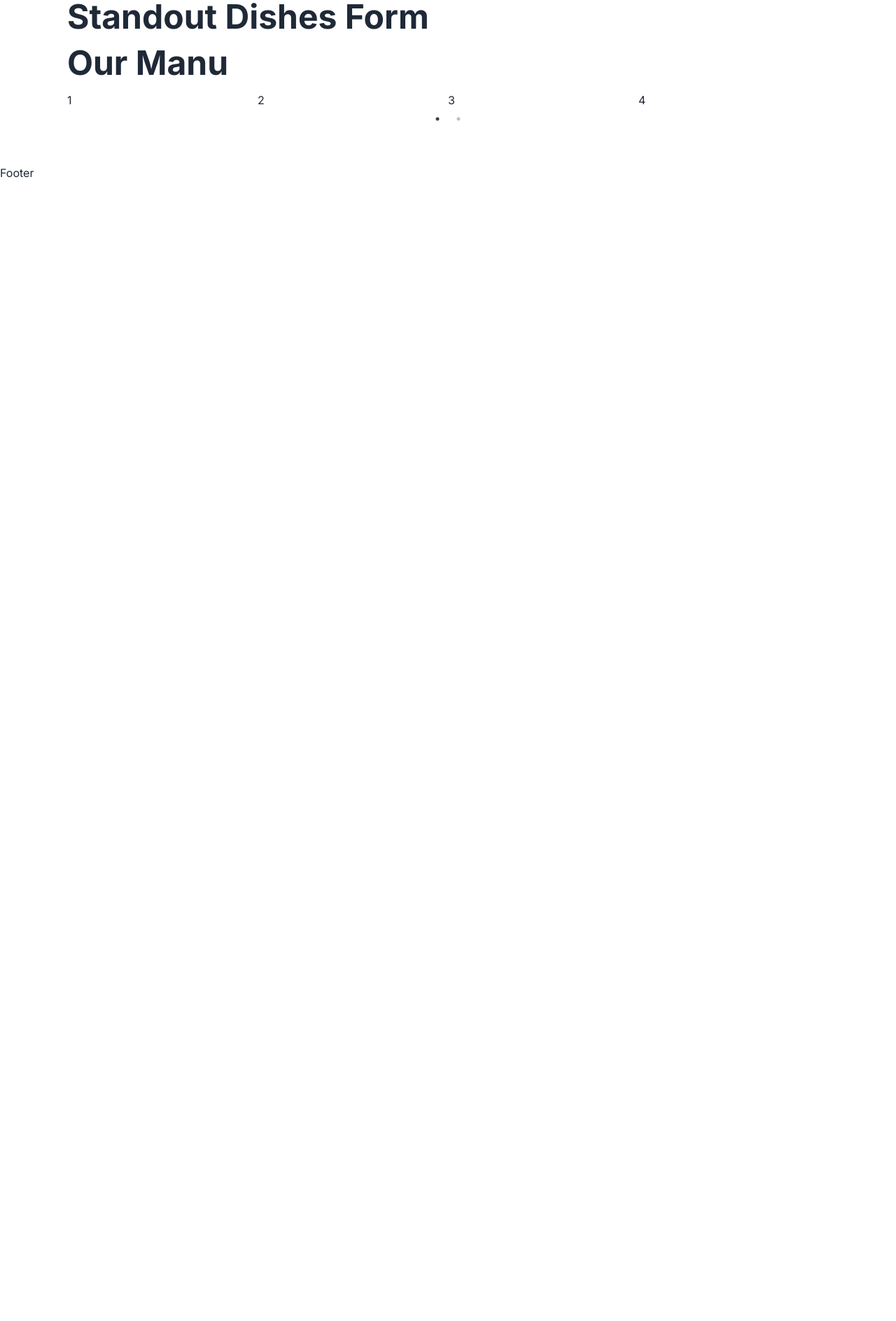
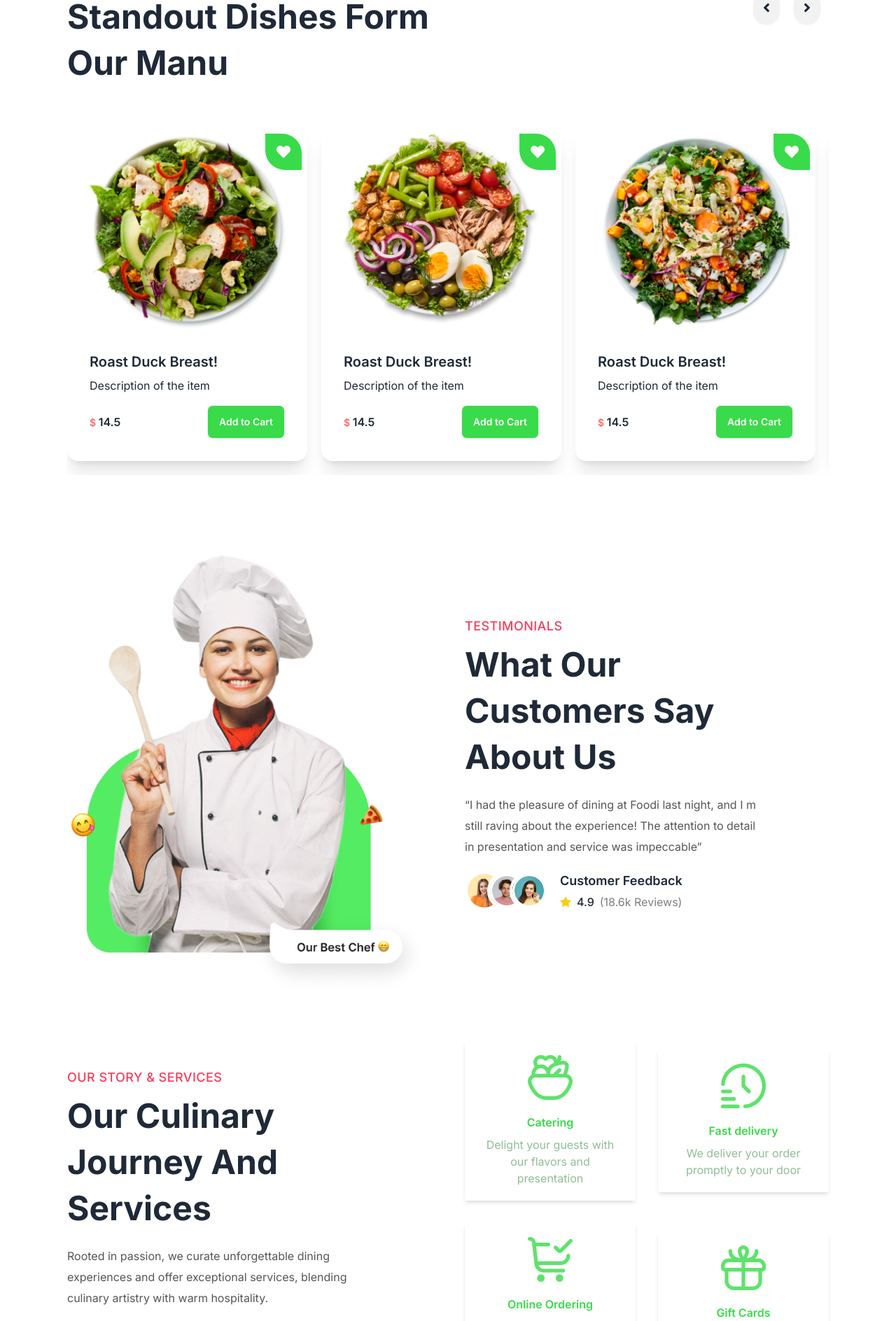
Before and after one commit to mehedi22rifat/mren-complate-food-app, a React (Vite) app: page / in a window 1280 px wide. Shown: the part 1660-3548 px from the top of the page at 70% size. Before the commit the page ends 1919 px from the top, so only its background shows below. Built offline with nearby package versions, Linux system fonts and the light colour scheme.

Commit message:
added testimonials, Our services, SpecialDishes,Card page and react slick pages

```diff
--- a/package.json
+++ b/package.json
@@ -12,13 +12,15 @@
   "dependencies": {
     "localforage": "^1.10.0",
     "match-sorter": "^6.3.4",
+    "prop-types": "^15.8.1",
     "react": "^18.3.1",
     "react-dom": "^18.3.1",
     "react-icons": "^5.3.0",
     "react-router-dom": "^6.26.2",
     "react-slick": "^0.30.2",
     "slick-carousel": "^1.8.1",
-    "sort-by": "^1.2.0"
+    "sort-by": "^1.2.0",
+    "swiper": "^11.1.14"
   },
   "devDependencies": {
     "@eslint/js": "^9.9.0",
--- a/src/App.css
+++ b/src/App.css
@@ -18,3 +18,7 @@ header{
 .title{
     @apply text-4xl md:text-5xl font-bold my-2 leading-snug md:leading-snug
 }
+
+.heartStar{
+    border-radius: 0px 28px 0px 28px;
+}
--- /dev/null
+++ b/src/pages/Cards.jsx
@@ -0,0 +1,46 @@
+import React, { useState } from "react";
+import PropTypes from "prop-types"; // ES6
+import { Link } from "react-router-dom";
+import {FaHeart} from 'react-icons/fa'
+
+const Cards = ({ item }) => {
+const [isHeartFillter,setHeartFilter] = useState(false)
+
+const handleHeartClick = () =>{
+    setHeartFilter(!isHeartFillter)
+}
+
+return (
+    <div to={`/menu/${item._id}`} className="card shadow-xl relative mr-5 md:my-5">
+      <div
+        className={`rating gap-1 absolute right-2 top-2 p-4 heartStar bg-green ${
+          isHeartFillter ? "text-rose-500" : "text-white"
+        }`}
+        onClick={handleHeartClick}
+      >
+        <FaHeart className="w-5 h-5 cursor-pointer" />
+      </div>
+      <Link to={`/menu/${item._id}`}>
+        <figure>
+          <img src={item.image} alt="Shoes" className="hover:scale-105 transition-all duration-300 md:h-72" />
+        </figure>
+      </Link>
+      <div className="card-body">
+       <Link to={`/menu/${item._id}`}><h2 className="card-title">{item.name}!</h2></Link>
+        <p>Description of the item</p>
+        <div className="card-actions justify-between items-center mt-2">
+          <h5 className="font-semibold">
+            <span className="text-sm text-red">$ </span> {item.price}
+          </h5>
+          <button className="btn bg-green text-white">Add to Cart </button>
+        </div>
+      </div>
+    </div>
+  );
+};
+
+Cards.propTypes = {
+  item: PropTypes.object,
+};
+
+export default Cards;
--- a/src/pages/Home.jsx
+++ b/src/pages/Home.jsx
@@ -2,6 +2,8 @@ import React from 'react'
 import Banner from '../components/Banner'
 import Cetagory from './Cetagory'
 import SpecialDishes from './SpecialDishes'
+import Testimonials from './Testimonials'
+import Ourservec from './Ourservec'
 
 
 export const Home = () => {
@@ -10,6 +12,8 @@ export const Home = () => {
     <Banner/>
     <Cetagory/>
     <SpecialDishes/>
+    <Testimonials/>
+    <Ourservec/>
   </div>
 
   )
--- /dev/null
+++ b/src/pages/Ourservec.jsx
@@ -0,0 +1,47 @@
+import React from 'react'
+
+const serviceLists = [
+    {id:1, title: "Catering", des: "Delight your guests with our flavors and  presentation", img: "../../public/images/home/services/icon1.png"},
+    {id:2, title: "Fast delivery", des: "We deliver your order promptly to your door", img: "../../public/images/home/services/icon2.png"},
+    {id:3, title: "Online Ordering", des: "Explore menu & order with ease using our Online Ordering n", img: "../../public/images/home/services/icon3.png"},
+    {id:4, title: "Gift Cards", des: "Give the gift of exceptional dining with Foodi Gift Cards", img: "../../public/images/home/services/icon4.png"},
+]
+
+const Ourservec = () => {
+    return (
+        <div className="secetion-container my-16">
+          <div className="flex flex-col md:flex-row items-center justify-between gap-12">
+            <div className="md:w-1/2">
+              <div className="text-left md:w-4/5">
+                <p className="subtitle">Our Story & Services</p>
+                <h2 className="title">Our Culinary Journey And Services</h2>
+                <p className="my-5 text-secondary leading-[30px]">
+                  Rooted in passion, we curate unforgettable dining experiences and
+                  offer exceptional services, blending culinary artistry with warm
+                  hospitality.
+                </p>
+
+                <button className="bg-green font-semibold btn text-white px-8 py-3 rounded-full">
+                  Explore
+                </button>
+              </div>
+            </div>
+            <div className="md:w-1/2">
+                <div className="grid sm:grid-cols-2 grid-cols-1 gap-8 items-center">
+                    {
+                        serviceLists.map((service) => (
+                            <div key={service.id} className="shadow-md rounded-sm py-5 px-4 text-center space-y-2 text-green cursor-pointer hover:border hover:border-indigo-600 transition-all duration-300">
+                                <img src={service.img} alt="" className=" mx-auto"/>
+                                <h5 className="pt-3 font-semibold"> {service.title}</h5>
+                                <p className="text-[#90BD95]">{service.des}</p>
+                            </div>
+                        ))
+                    }
+                </div>
+            </div>
+          </div>
+        </div>
+      );
+}
+
+export default Ourservec
--- a/src/pages/SpecialDishes.jsx
+++ b/src/pages/SpecialDishes.jsx
@@ -1,17 +1,17 @@
+/* eslint-disable react/prop-types */
 import React, { useEffect, useState } from 'react'
 import "slick-carousel/slick/slick.css";
 import "slick-carousel/slick/slick-theme.css";
 import Slider from "react-slick";
-
-
-
+import Cards from './Cards';
+import { FaAngleLeft } from "react-icons/fa";
+import { FaAngleRight } from "react-icons/fa";
 
 
 const SpecialDishes = () => {
 
 const [recipes,setRecipes] =useState([])
-const slide = React.useRef(null)
-console.log(recipes)
+const slider = React.useRef(null)
 
 useEffect(() => {
   fetch("/menu.json")
@@ -24,14 +24,45 @@ useEffect(() => {
 }, []);
 
 
+// shiple next arror
+const simpleNextArror = (props) =>{
+  const {className,style,onClick} = props
+  return(
+    <div
+      className={className}
+      style={{...style,display:"block",background:"red"}}
+      onClick={onClick}
+    >
+      Next
+    </div>
+  )
+}
+
+// simple prev arror
+const simplePrevArror = (props) =>{
+  const {className,style,onClick} = props;
+
+  return(
+    <div
+      className={className}
+      style={{...style,display:"block",background:"green"}}
+      onClick={onclick}
+    >
+      Prev
+    </div>
+  )
+}
+
+
+
 
   const settings = {
     dots: true,
     infinite: false,
     speed: 500,
-    slidesToShow: 4,
-    slidesToScroll: 4,
-    initialSlide: 0,
+    slidesToShow: 3,
+    slidesToScroll: 3,
+    initialSlide: 1,
     responsive: [
       {
         breakpoint: 1024,
@@ -57,48 +88,52 @@ useEffect(() => {
           slidesToScroll: 1
         }
       }
-    ]
+    ],
+    nextArror:<simpleNextArror/>,
+    prevArror:<simplePrevArror/>
+
   };
 
 
 
 
   return (
-    <div className='secetion-container my-20'>
+    <div className='secetion-container my-20 xl:px-24 relative'>
          <div className='text-left'>
             <p className='subtitle'>Special Dishes</p>
             <h2 className='title md:w-[520px]'>Standout Dishes Form Our Manu</h2>
         </div>
+        {/* ARROR ICON */}
+        <div className='md:absolute right-3 top-8 mb-10 md:mr-24'>
+          <button
+          className='btn p-2 rounded-full ml-5'
+          onClick={() => slider?.current?.slickPrev()}
+          >
+            <FaAngleLeft className='text-xl'/>
+          </button>
+          <button
+           className='btn p-2 rounded-full ml-5'
+            onClick={() => slider?.current?.slickNext()}
+          >
+            <FaAngleRight className='text-xl'/>
+          </button>
+        </div>
 
-        <Slider {...settings}>
-        <div>
-          <h3>1</h3>
-        </div>
-        <div>
-          <h3>2</h3>
-        </div>
-        <div>
-          <h3>3</h3>
-        </div>
-        <div>
-          <h3>4</h3>
-        </div>
-        <div>
-          <h3>5</h3>
-        </div>
-        <div>
-          <h3>6</h3>
-        </div>
-        <div>
-          <h3>7</h3>
-        </div>
-        <div>
-          <h3>8</h3>
-        </div>
+
+        <Slider ref={slider} {...settings} className="overflow-hidden mt-10 gap-4">
+
+
+        {recipes.map((item, index) => (
+          <Cards className="" item={item} key={index}/>
+        ))}
+
+
       </Slider>
 
      </div>
   )
 }
 
+
+
 export default SpecialDishes
--- /dev/null
+++ b/src/pages/Testimonials.jsx
@@ -0,0 +1,57 @@
+import React from 'react'
+import { FaStar } from "react-icons/fa";
+import testmonials from '../../public/images/home/testimonials/testimonials.png'
+
+const Testimonials = () => {
+    return (
+        <div className="secetion-container">
+          <div className="flex flex-col md:flex-row items-center justify-between gap-12">
+            <div className="md:w-1/2">
+              <img src={testmonials} alt="testmonials image" />
+            </div>
+            <div className="md:w-1/2">
+              <div className="text-left md:w-4/5">
+                <p className="subtitle">Testimonials</p>
+                <h2 className="title">What Our Customers Say About Us</h2>
+                <blockquote className="my-5 text-secondary leading-[30px]">
+                  “I had the pleasure of dining at Foodi last night, and I m still
+                  raving about the experience! The attention to detail in
+                  presentation and service was impeccable”
+                </blockquote>
+
+               {/* avater */}
+
+               <div className="flex items-center gap-4 flex-wrap">
+               <div className="avatar-group -space-x-6 rtl:space-x-reverse">
+                  <div className="avatar">
+                    <div className="w-12 cursor-pointer">
+                      <img src="/images/home/testimonials/testimonial1.png" />
+                    </div>
+                  </div>
+                  <div className="avatar">
+                    <div className="w-12 cursor-pointer">
+                      <img src="/images/home/testimonials/testimonial2.png" />
+                    </div>
+                  </div>
+                  <div className="avatar">
+                    <div className="w-12 cursor-pointer">
+                      <img src="/images/home/testimonials/testimonial3.png" />
+                    </div>
+                  </div>
+                </div>
+
+                <div className="space-y-1">
+                  <h5 className="text-lg font-semibold">Customer Feedback</h5>
+                  <div className="flex items-center gap-2"><FaStar className="text-yellow-400"/> <span className="font-medium">4.9</span> <span className="text-[#807E7E]">(18.6k Reviews)</span></div>
+                </div>
+               </div>
+              </div>
+            </div>
+          </div>
+        </div>
+      );
+    };
+
+
+
+export default Testimonials
```
Also changed, not shown: 1 other file (tests, documents, lock files or other folders).
